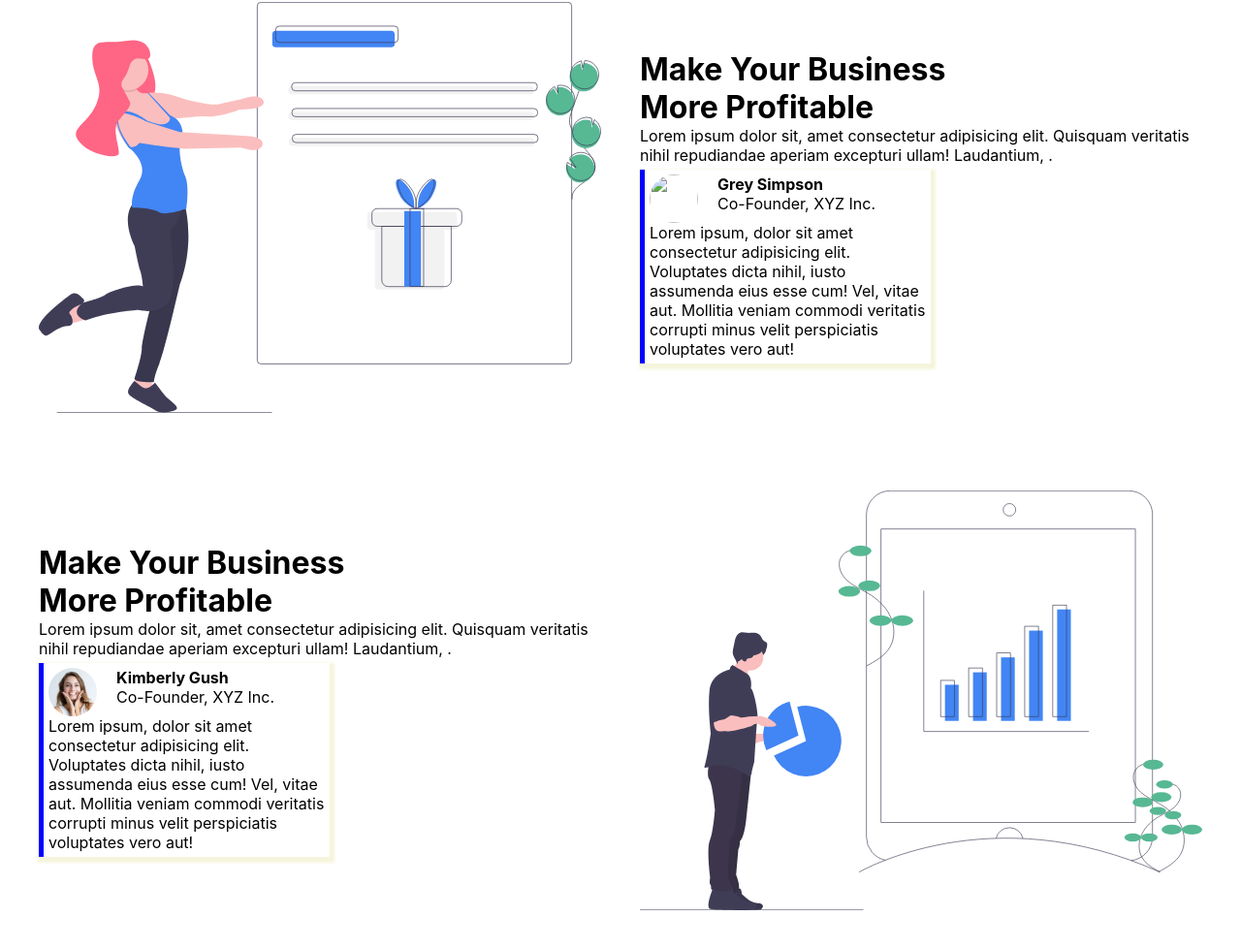
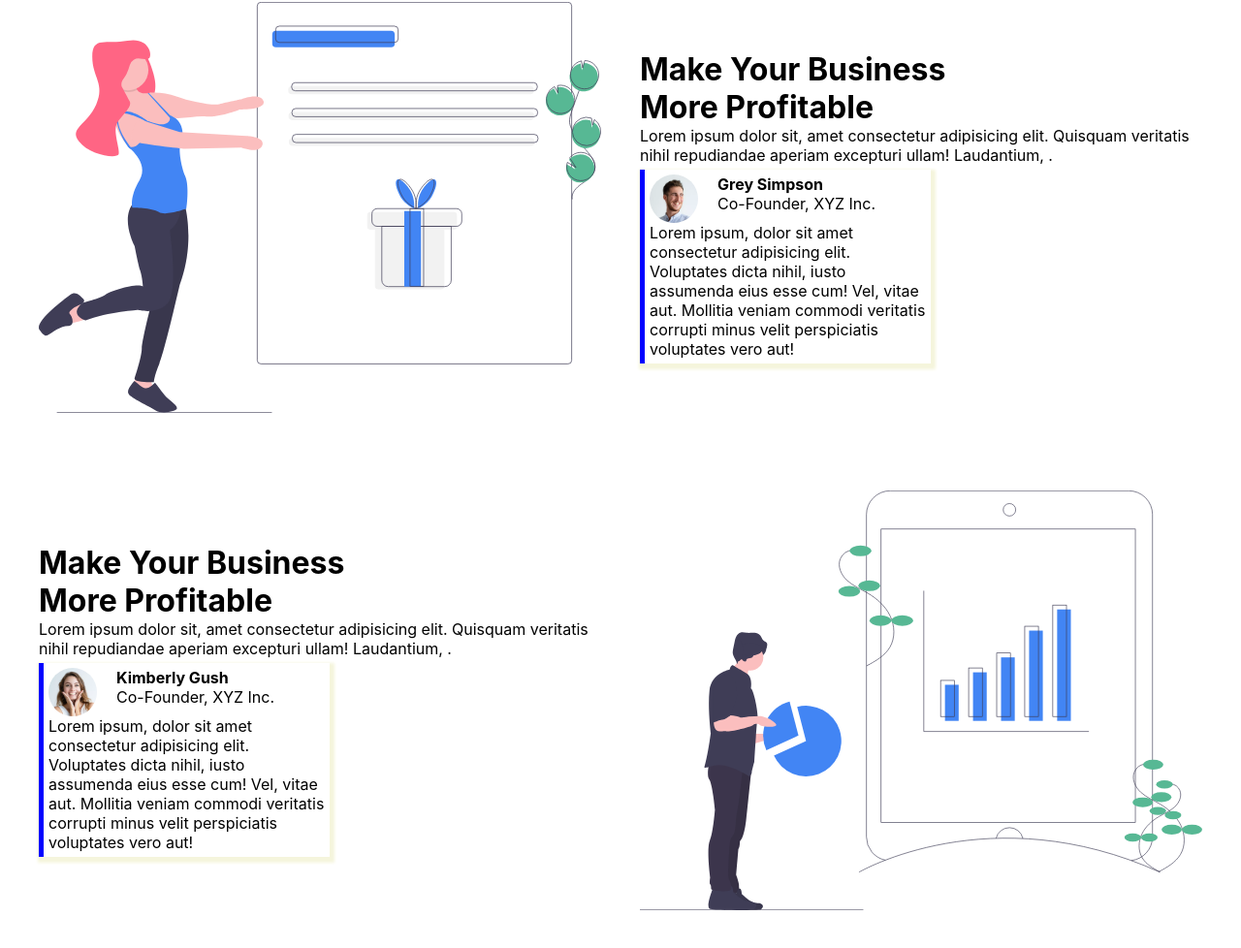
Before and after one commit to Zakir-Hussain804/Imagine_Task, a plain HTML site: page index.html in a window 1280 px wide. Shown: the part 1273-2251 px from the top of the page at 97% size. Drawn offline with Linux system fonts and the light colour scheme.

Commit message:
Update index.html

```diff
--- a/index.html
+++ b/index.html
@@ -169,7 +169,7 @@
           excepturi ullam! Laudantium, .</p>
         <div class="customer">
           <div class="customer-card">
-            <img src="team-4.webp" alt="">
+            <img src="image/team-4.webp" alt="">
             <div>
               <p><b>Grey Simpson</b></p>
               <p>Co-Founder, XYZ Inc.</p>
```
